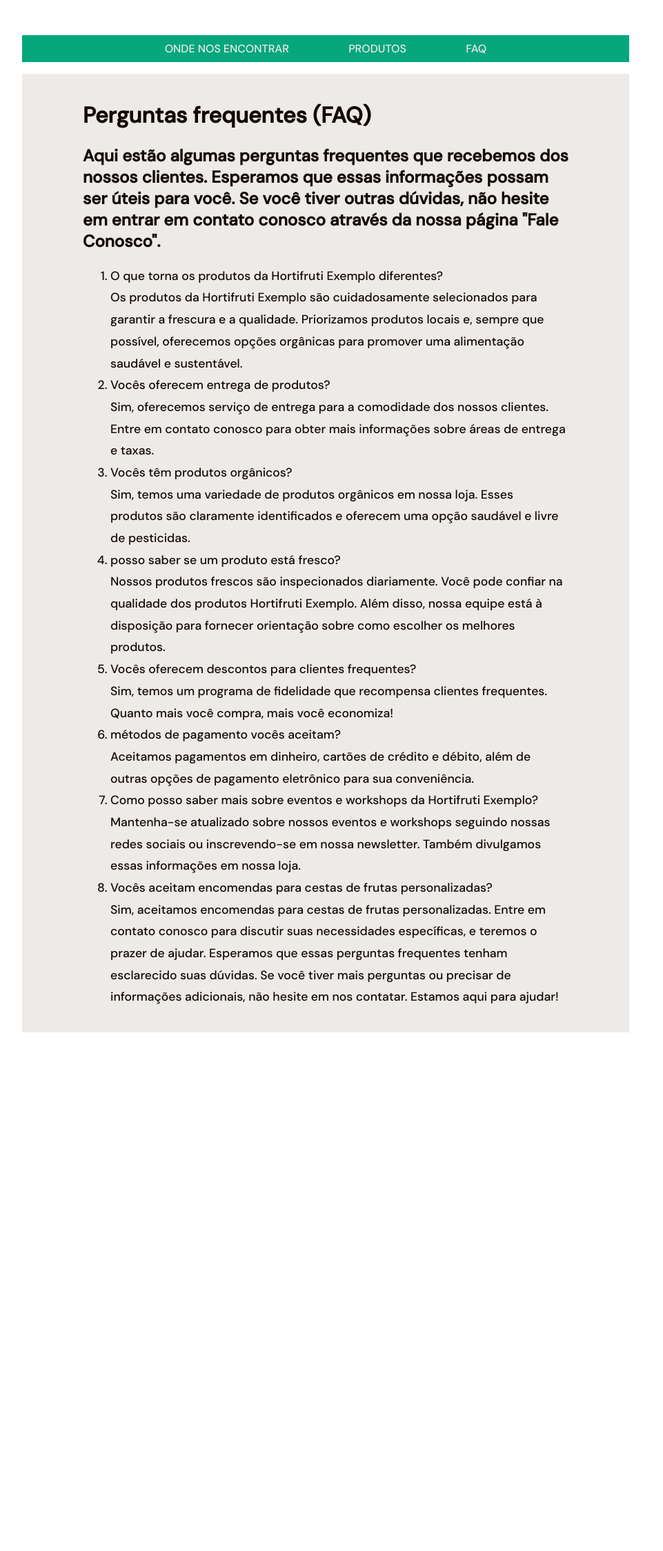
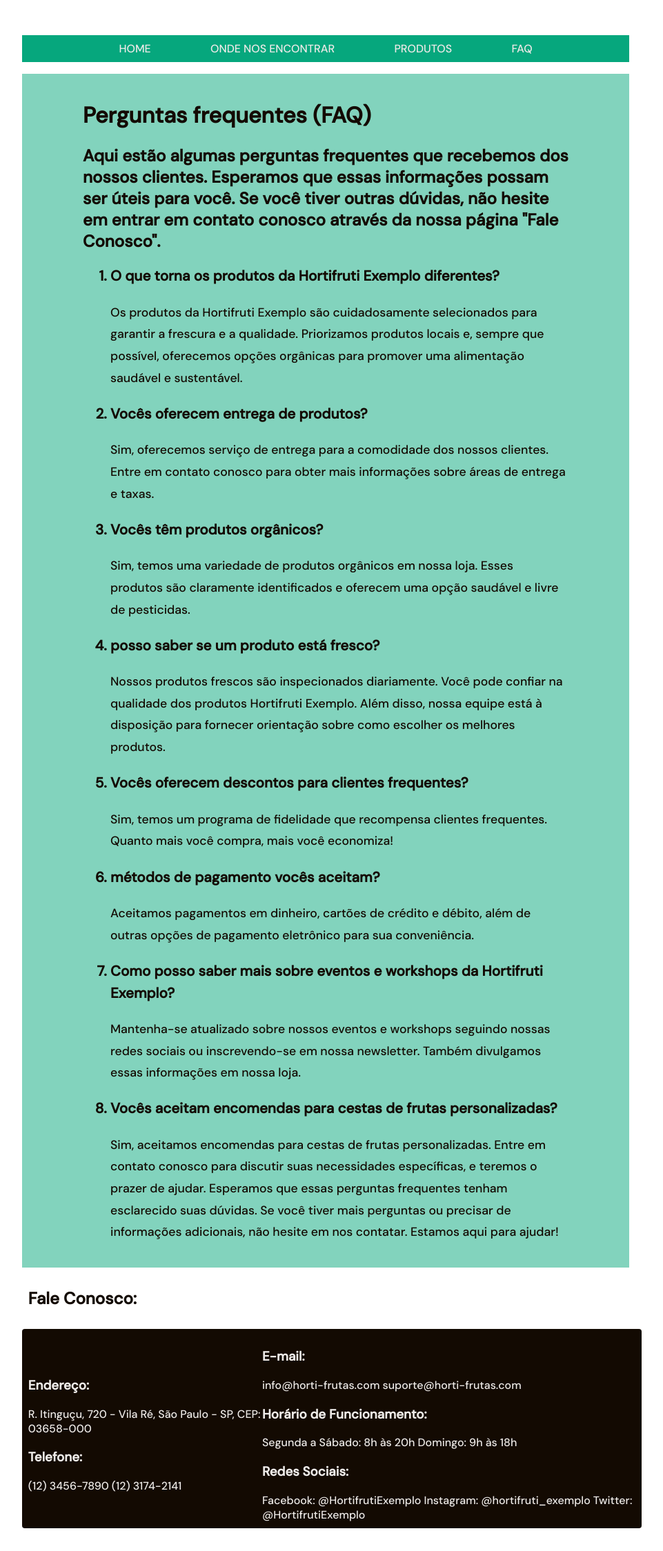
Before and after one commit to analauracpaiva/hortifrutti, a plain HTML site: page pages/FAQ.html in a window 1280 px wide. Shown: the whole page at 69% size, without its empty margins (168-1129 px from the left). Before the commit the page ends 1531 px from the top, so only its background shows below. Drawn offline with Linux system fonts and the light colour scheme.

Commit message:
finalizado

```diff
--- a/pages/FAQ.html
+++ b/pages/FAQ.html
@@ -1,5 +1,6 @@
 <!DOCTYPE html>
 <html lang="pt-br">
+
 <head>
   <meta charset="UTF-8" />
   <meta name="viewport" content="width=device-width, initial-scale=1.0" />
@@ -9,52 +10,126 @@
 
 <body>
   <div class="navbar">
-      <a class="navlinks" href="pages/mapa.html">ONDE NOS ENCONTRAR</a>
-      <a class="navlinks" href="pages/produtos.html">PRODUTOS</a>
-      <a class="navlinks" href="pages/FAQ.html">FAQ</a>
+    <a class="navlinks" href="../index.html">HOME</a>
+    <a class="navlinks" href="../pages/mapa.html">ONDE NOS ENCONTRAR</a>
+    <a class="navlinks" href="../pages/produtos.html">PRODUTOS</a>
+    <a class="navlinks" href="../pages/FAQ.html">FAQ</a>
   </div>
   <div class="perguntas">
 
     <h1>Perguntas frequentes (FAQ)</h1>
-      <h2>Aqui estão algumas perguntas frequentes que recebemos dos nossos clientes. Esperamos que essas informações possam ser úteis para você. Se você tiver outras dúvidas, não hesite em entrar em contato conosco através da nossa página "Fale Conosco".</h2>
+    <h2>Aqui estão algumas perguntas frequentes que recebemos dos nossos clientes. Esperamos que essas informações
+      possam ser úteis para você. Se você tiver outras dúvidas, não hesite em entrar em contato conosco através da nossa
+      página "Fale Conosco".</h2>
 
     <div class="q">
       <ol>
 
+        <h3>
           <li>O que torna os produtos da Hortifruti Exemplo diferentes?</li>
+        </h3>
 
-        Os produtos da Hortifruti Exemplo são cuidadosamente selecionados para garantir a frescura e a qualidade. Priorizamos produtos locais e, sempre que possível, oferecemos opções orgânicas para promover uma alimentação saudável e sustentável.
+        Os produtos da Hortifruti Exemplo são cuidadosamente selecionados para garantir a frescura e a qualidade.
+        Priorizamos produtos locais e, sempre que possível, oferecemos opções orgânicas para promover uma alimentação
+        saudável e sustentável.
 
+        <h3>
           <li>Vocês oferecem entrega de produtos?</li>
+        </h3>
 
-        Sim, oferecemos serviço de entrega para a comodidade dos nossos clientes. Entre em contato conosco para obter mais informações sobre áreas de entrega e taxas.
+        Sim, oferecemos serviço de entrega para a comodidade dos nossos clientes. Entre em contato conosco para obter
+        mais informações sobre áreas de entrega e taxas.
 
+        <h3>
           <li>Vocês têm produtos orgânicos?</li>
+        </h3>
 
-        Sim, temos uma variedade de produtos orgânicos em nossa loja. Esses produtos são claramente identificados e oferecem uma opção saudável e livre de pesticidas.
+        Sim, temos uma variedade de produtos orgânicos em nossa loja. Esses produtos são claramente identificados e
+        oferecem uma opção saudável e livre de pesticidas.
 
+        <h3>
           <li>posso saber se um produto está fresco?</li>
+        </h3>
 
-        Nossos produtos frescos são inspecionados diariamente. Você pode confiar na qualidade dos produtos Hortifruti Exemplo. Além disso, nossa equipe está à disposição para fornecer orientação sobre como escolher os melhores produtos.
+        Nossos produtos frescos são inspecionados diariamente. Você pode confiar na qualidade dos produtos Hortifruti
+        Exemplo. Além disso, nossa equipe está à disposição para fornecer orientação sobre como escolher os melhores
+        produtos.
 
+        <h3>
           <li>Vocês oferecem descontos para clientes frequentes?</li>
+        </h3>
 
-        Sim, temos um programa de fidelidade que recompensa clientes frequentes. Quanto mais você compra, mais você economiza!
+        Sim, temos um programa de fidelidade que recompensa clientes frequentes. Quanto mais você compra, mais você
+        economiza!
 
+        <h3>
           <li>métodos de pagamento vocês aceitam?</li>
+        </h3>
 
-        Aceitamos pagamentos em dinheiro, cartões de crédito e débito, além de outras opções de pagamento eletrônico para sua conveniência.
+        Aceitamos pagamentos em dinheiro, cartões de crédito e débito, além de outras opções de pagamento eletrônico
+        para sua conveniência.
 
+        <h3>
           <li>Como posso saber mais sobre eventos e workshops da Hortifruti Exemplo?</li>
+        </h3>
 
-        Mantenha-se atualizado sobre nossos eventos e workshops seguindo nossas redes sociais ou inscrevendo-se em nossa newsletter. Também divulgamos essas informações em nossa loja.
+        Mantenha-se atualizado sobre nossos eventos e workshops seguindo nossas redes sociais ou inscrevendo-se em nossa
+        newsletter. Também divulgamos essas informações em nossa loja.
 
+        <h3>
           <li>Vocês aceitam encomendas para cestas de frutas personalizadas?</li>
+        </h3>
 
-        Sim, aceitamos encomendas para cestas de frutas personalizadas. Entre em contato conosco para discutir suas necessidades específicas, e teremos o prazer de ajudar.
-        Esperamos que essas perguntas frequentes tenham esclarecido suas dúvidas. Se você tiver mais perguntas ou precisar de informações adicionais, não hesite em nos contatar. Estamos aqui para ajudar!
+        Sim, aceitamos encomendas para cestas de frutas personalizadas. Entre em contato conosco para discutir suas
+        necessidades específicas, e teremos o prazer de ajudar.
+        Esperamos que essas perguntas frequentes tenham esclarecido suas dúvidas. Se você tiver mais perguntas ou
+        precisar de informações adicionais, não hesite em nos contatar. Estamos aqui para ajudar!
       </ol>
     </div>
   </div>
+  <footer>
+    <h2 class="footer-text">
+      Fale Conosco:
+    </h2>
+    <div class="footer-info">
+      <div>
+        <div>
+          <h3>Endereço:</h3>
+          R. Itinguçu, 720 - Vila Ré, São Paulo - SP,
+          CEP: 03658-000
+        </div>
+        <div>
+          <h3>Telefone:</h3>
+          (12) 3456-7890
+          (12) 3174-2141
+        </div>
+      </div>
+      <div>
+        <div>
+          <h3>E-mail:</h3>
+          info@horti-frutas.com
+          suporte@horti-frutas.com
+        </div>
+        <div>
+          <h3>Horário de Funcionamento:</h3>
+          Segunda a Sábado: 8h às 20h
+          Domingo: 9h às 18h
+        </div>
+        <div>
+          <h3>Redes Sociais:</h3>
+          Facebook: @HortifrutiExemplo
+          Instagram: @hortifruti_exemplo
+          Twitter: @HortifrutiExemplo
+        </div>
+      </div>
+    </div>
+    </div>
+    </div>
+
+    </div>
+
+    </div>
+  </footer>
 </body>
+
 </html>
--- a/style/main.css
+++ b/style/main.css
@@ -15,7 +15,7 @@ body {
     padding: 1%;
 }
 .about-us{
-    background-color: #EDEAE8;
+    background-color: #06a77c80;
     padding: 1%;
     border-radius: 0.5vh;
 }
@@ -33,6 +33,16 @@ body {
     padding: 1%;
 }
 
+.mapa{
+    width: 100%;
+    aspect-ratio: 4/4;
+}
+
+.map-box{
+    width: 100%;
+    height: 100%;
+}
+
 .navbar{
     padding: 1%;
     background-color: #06A77D;
@@ -48,7 +58,7 @@ body {
 }
 
 .perguntas{
-    background-color: #EDEAE8;
+    background-color: #06a77c80;
     color: #130A02;
     padding: 2% 10%;
     justify-content: center;
@@ -65,7 +75,7 @@ body {
 }
 
 .produtos{
-    background-color: #EDEAE8;
+    background-color: #06a77c80;
     color: #130A02;
     padding: 2% 10%;
     justify-content: center;
```
Also changed, not shown: index.html (+5 -4 lines), pages/mapa.html (+54 -2 lines), pages/produtos.html (+55 -2 lines). Lines whose indentation alone changed are shown as unchanged.
